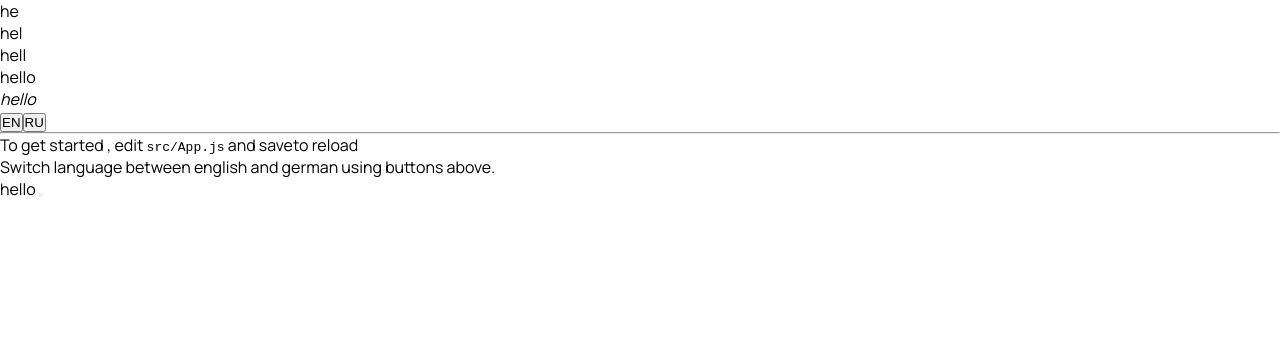
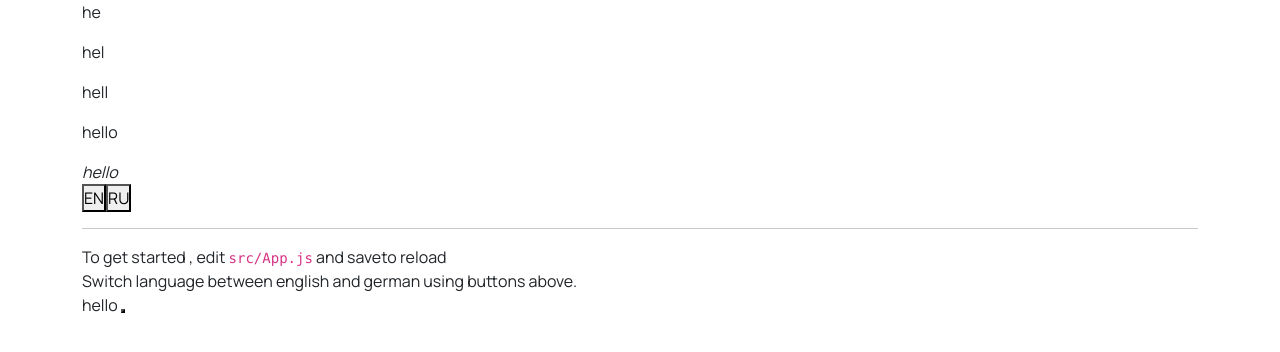
Before and after one commit to Amas9nine/solid-retro, a React (Create React App) app: page / in a window 1280 px wide. Shown: the top 352 px of the page. Built offline with nearby package versions, Linux system fonts and the light colour scheme.

Commit message:
feat:add scss and bootstrap

```diff
--- a/package.json
+++ b/package.json
@@ -7,6 +7,7 @@
     "@testing-library/jest-dom": "^5.14.1",
     "@testing-library/react": "^13.0.0",
     "@testing-library/user-event": "^13.2.1",
+    "bootstrap": "^5.1.3",
     "eslint": "^8.18.0",
     "eslint-config-prettier": "^8.5.0",
     "eslint-plugin-prettier": "^4.1.0",
@@ -15,6 +16,7 @@
     "i18next-http-backend": "^1.4.1",
     "prettier": "^2.7.1",
     "react": "^18.2.0",
+    "react-bootstrap": "^2.4.0",
     "react-dom": "^18.2.0",
     "react-i18next": "^11.17.3",
     "react-redux": "^8.0.2",
--- a/src/App.css
+++ b/src/App.css
@@ -3,9 +3,5 @@
   padding: 0;
   margin: 0;
   box-sizing: border-box;
-
-}
-
-.App{
   font-family: Manrope,sans-serif;
 }
--- a/src/App.js
+++ b/src/App.js
@@ -3,6 +3,7 @@ import { useTranslation } from "react-i18next";
 import { Trans } from "react-i18next";
 import { useSelector, useDispatch } from "react-redux";
 import { helloWorld } from "./reduxToolkit/reducer";
+import Container from "react-bootstrap/Container";
 
 function App() {
   const { t, i18n } = useTranslation();
@@ -13,7 +14,8 @@ function App() {
   const show = useSelector((state) => state.toolkit.hello);
   const dispatch = useDispatch();
   return (
-    <div className="App">
+    <body>
+      <Container>
         <div className="testContainer">
           <p>he</p>
           <p>hel</p>
@@ -29,7 +31,8 @@ function App() {
         </Trans>
         <div>{t("description.part2")}</div>
         {show} <button onClick={() => dispatch(helloWorld())}></button>
-    </div>
+      </Container>
+    </body>
   );
 }
 
--- a/src/index.js
+++ b/src/index.js
@@ -5,6 +5,7 @@ import reportWebVitals from "./reportWebVitals";
 import "./i18n";
 import { Provider } from "react-redux";
 import { store } from "./reduxToolkit";
+import "bootstrap/dist/css/bootstrap.min.css";
 
 const root = ReactDOM.createRoot(document.getElementById("root"));
 root.render(
```
Also changed, not shown: 1 other file (tests, documents, lock files or other folders). Lines whose indentation alone changed are shown as unchanged.
